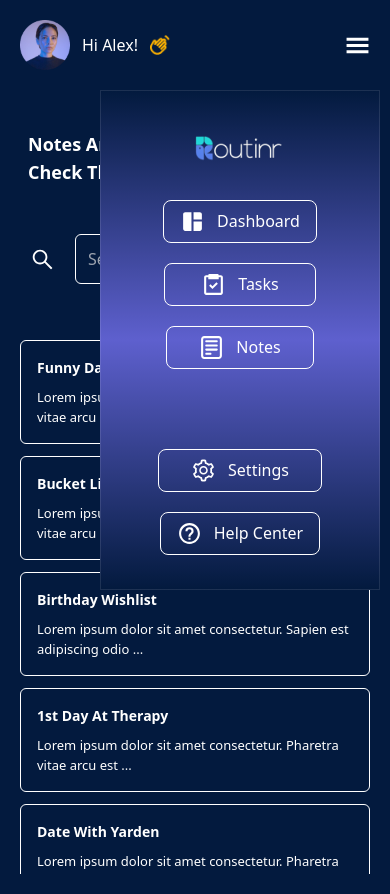
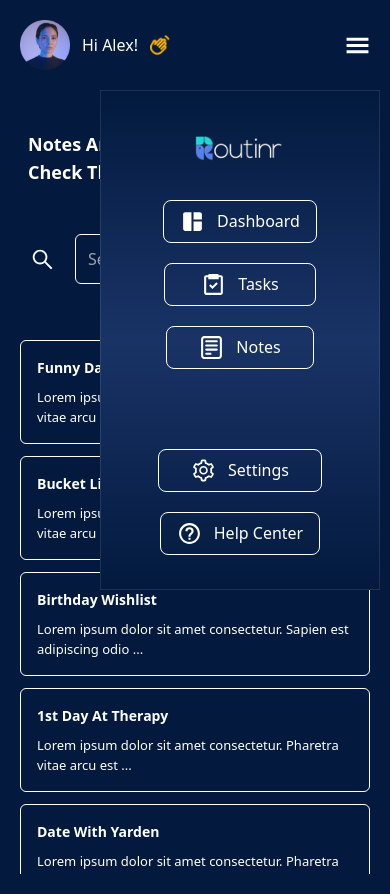
Before and after one commit to Routinr/routinr-frontend, a React (Vite) app in the folder routinr/: page /notes in a window 390 px wide. Both pictures are taken after a click on the icon 357 px from the left and 45 px from the top of the page. Built offline with nearby package versions, Linux system fonts and the light colour scheme.

Commit message:
update the mobile navbar bg color

```diff
--- a/routinr/src/views/components/MobileSidebar.jsx
+++ b/routinr/src/views/components/MobileSidebar.jsx
@@ -9,7 +9,7 @@
 
 const MobileSidebar = () => {
   return (
-    <div className=" h-[500px] text-white p-3 bg-gradient-to-b from-[#031A3E] via-[#5E60CE] to-[#031A3E] w-[280px] z-20 flex flex-col justify-center items-center z-30 border-[1px] border-white border-opacity-10">
+    <div className=" h-[500px] text-white p-3 bg-gradient-to-b from-[#031A3E] via-[#193366] to-[#031A3E] w-[280px] z-20 flex flex-col justify-center items-center z-30 border-[1px] border-white border-opacity-10">
       <div>
         <img className="w-[100px]" src={dashboadlogo} alt="dashboard_logo" />
       </div>
```
